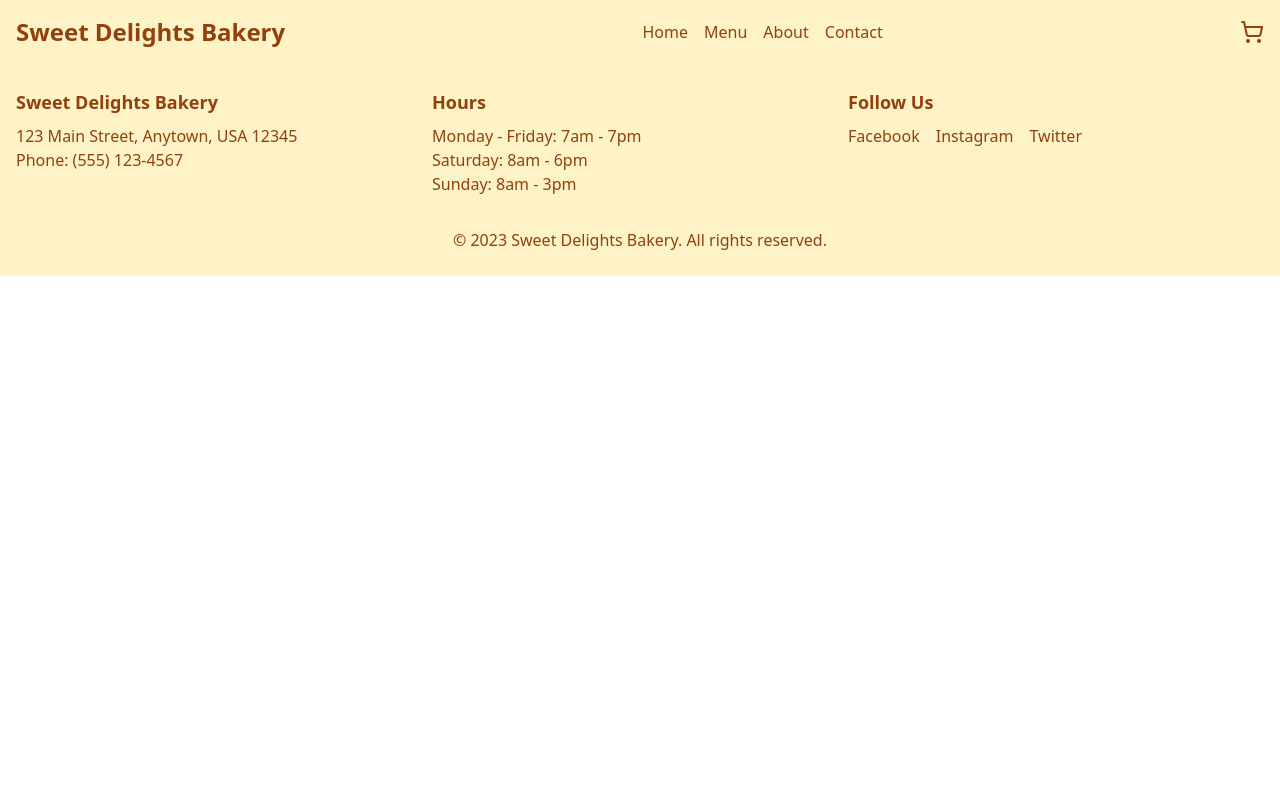
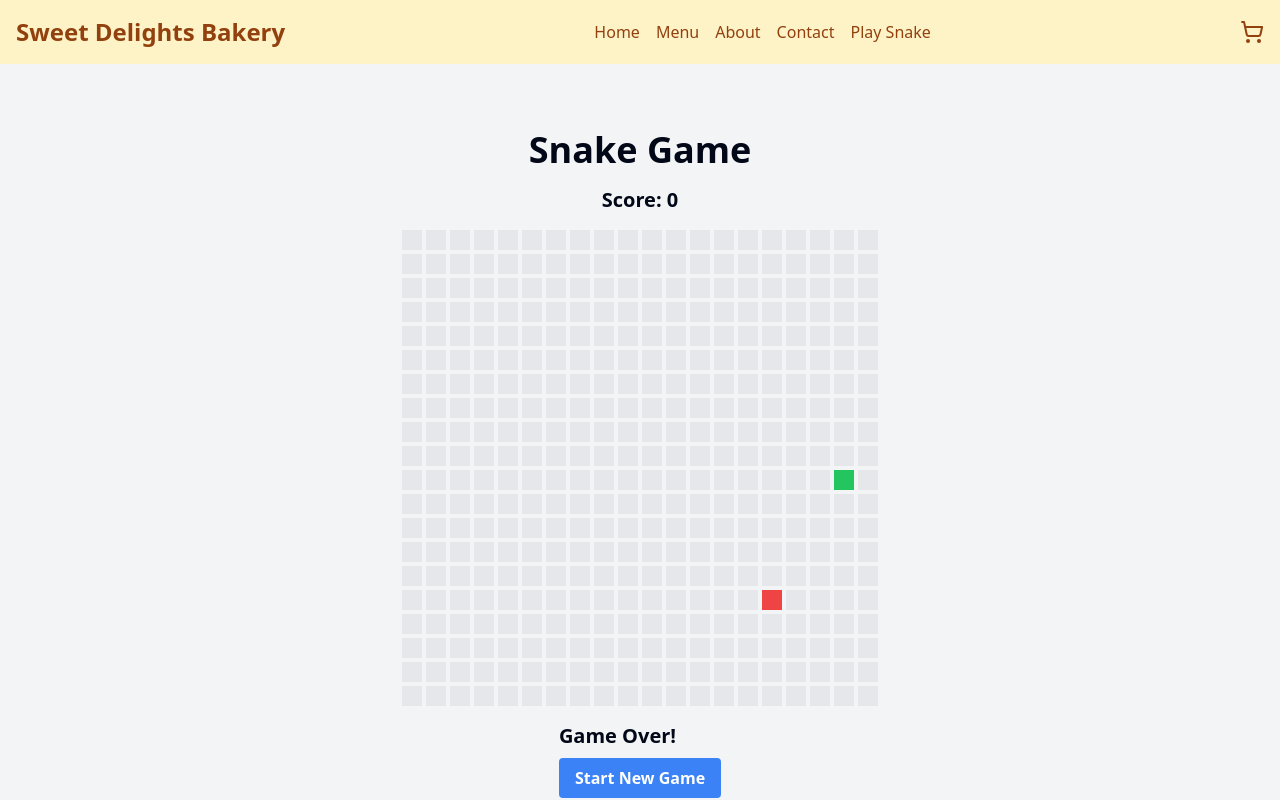
Before and after one commit to mayconbernardes/sweet-bread-haven, a React (Vite) app: page /snake in a window 1280 px wide. Shown: the top 800 px of the page. Built offline with nearby package versions, Linux system fonts and the light colour scheme.

Commit message:
Create Snake game
Implemented a basic Snake game as requested. The game features classic mechanics and can be played directly in the browser.
[skip gpt_engineer]

```diff
--- a/src/App.jsx
+++ b/src/App.jsx
@@ -10,6 +10,7 @@ import Menu from "./pages/Menu";
 import About from "./pages/About";
 import Contact from "./pages/Contact";
 import Cart from "./pages/Cart";
+import Snake from "./components/Snake";
 
 const queryClient = new QueryClient();
 
@@ -26,6 +27,7 @@ const App = () => (
             <Route path="/about" element={<About />} />
             <Route path="/contact" element={<Contact />} />
             <Route path="/cart" element={<Cart />} />
+            <Route path="/snake" element={<Snake />} />
           </Routes>
           <Footer />
         </BrowserRouter>
--- a/src/components/Header.jsx
+++ b/src/components/Header.jsx
@@ -16,6 +16,7 @@ const Header = () => {
             <li><Link to="/menu" className="text-amber-800 hover:text-amber-600">Menu</Link></li>
             <li><Link to="/about" className="text-amber-800 hover:text-amber-600">About</Link></li>
             <li><Link to="/contact" className="text-amber-800 hover:text-amber-600">Contact</Link></li>
+            <li><Link to="/snake" className="text-amber-800 hover:text-amber-600">Play Snake</Link></li>
           </ul>
         </nav>
         <Link to="/cart" className="text-amber-800 hover:text-amber-600 relative">
--- /dev/null
+++ b/src/components/Snake.jsx
@@ -0,0 +1,30 @@
+import React from 'react';
+import { useSnakeGame } from '../hooks/useSnakeGame';
+import SnakeGrid from './SnakeGrid';
+
+const Snake = () => {
+  const { grid, score, gameOver, startGame } = useSnakeGame();
+
+  return (
+    <div className="flex flex-col items-center justify-center min-h-screen bg-gray-100">
+      <h1 className="text-4xl font-bold mb-4">Snake Game</h1>
+      <div className="mb-4">
+        <span className="text-xl font-semibold">Score: {score}</span>
+      </div>
+      <SnakeGrid grid={grid} />
+      {gameOver && (
+        <div className="mt-4">
+          <p className="text-xl font-semibold mb-2">Game Over!</p>
+          <button
+            className="bg-blue-500 hover:bg-blue-700 text-white font-bold py-2 px-4 rounded"
+            onClick={startGame}
+          >
+            Start New Game
+          </button>
+        </div>
+      )}
+    </div>
+  );
+};
+
+export default Snake;
--- /dev/null
+++ b/src/components/SnakeGrid.jsx
@@ -0,0 +1,18 @@
+import React from 'react';
+
+const SnakeGrid = ({ grid }) => {
+  return (
+    <div className="grid gap-1" style={{ gridTemplateColumns: `repeat(${grid[0].length}, 1fr)` }}>
+      {grid.flat().map((cell, index) => (
+        <div
+          key={index}
+          className={`w-5 h-5 ${
+            cell === 1 ? 'bg-green-500' : cell === 2 ? 'bg-red-500' : 'bg-gray-200'
+          }`}
+        />
+      ))}
+    </div>
+  );
+};
+
+export default SnakeGrid;
--- /dev/null
+++ b/src/hooks/useSnakeGame.js
@@ -0,0 +1,102 @@
+import { useState, useEffect, useCallback } from 'react';
+
+const GRID_SIZE = 20;
+const INITIAL_SNAKE = [{ x: 10, y: 10 }];
+const INITIAL_DIRECTION = { x: 1, y: 0 };
+const INITIAL_FOOD = { x: 15, y: 15 };
+
+export const useSnakeGame = () => {
+  const [snake, setSnake] = useState(INITIAL_SNAKE);
+  const [direction, setDirection] = useState(INITIAL_DIRECTION);
+  const [food, setFood] = useState(INITIAL_FOOD);
+  const [gameOver, setGameOver] = useState(false);
+  const [score, setScore] = useState(0);
+
+  const createGrid = useCallback(() => {
+    const grid = Array(GRID_SIZE).fill().map(() => Array(GRID_SIZE).fill(0));
+    snake.forEach(segment => {
+      grid[segment.y][segment.x] = 1;
+    });
+    grid[food.y][food.x] = 2;
+    return grid;
+  }, [snake, food]);
+
+  const [grid, setGrid] = useState(createGrid());
+
+  const moveSnake = useCallback(() => {
+    if (gameOver) return;
+
+    const newSnake = [...snake];
+    const head = { ...newSnake[0] };
+    head.x += direction.x;
+    head.y += direction.y;
+
+    if (head.x < 0 || head.x >= GRID_SIZE || head.y < 0 || head.y >= GRID_SIZE) {
+      setGameOver(true);
+      return;
+    }
+
+    if (newSnake.some(segment => segment.x === head.x && segment.y === head.y)) {
+      setGameOver(true);
+      return;
+    }
+
+    newSnake.unshift(head);
+
+    if (head.x === food.x && head.y === food.y) {
+      setScore(prevScore => prevScore + 1);
+      setFood({
+        x: Math.floor(Math.random() * GRID_SIZE),
+        y: Math.floor(Math.random() * GRID_SIZE),
+      });
+    } else {
+      newSnake.pop();
+    }
+
+    setSnake(newSnake);
+    setGrid(createGrid());
+  }, [snake, direction, food, gameOver, createGrid]);
+
+  useEffect(() => {
+    const handleKeyPress = (e) => {
+      switch (e.key) {
+        case 'ArrowUp':
+          setDirection({ x: 0, y: -1 });
+          break;
+        case 'ArrowDown':
+          setDirection({ x: 0, y: 1 });
+          break;
+        case 'ArrowLeft':
+          setDirection({ x: -1, y: 0 });
+          break;
+        case 'ArrowRight':
+          setDirection({ x: 1, y: 0 });
+          break;
+        default:
+          break;
+      }
+    };
+
+    window.addEventListener('keydown', handleKeyPress);
+
+    return () => {
+      window.removeEventListener('keydown', handleKeyPress);
+    };
+  }, []);
+
+  useEffect(() => {
+    const gameLoop = setInterval(moveSnake, 200);
+    return () => clearInterval(gameLoop);
+  }, [moveSnake]);
+
+  const startGame = () => {
+    setSnake(INITIAL_SNAKE);
+    setDirection(INITIAL_DIRECTION);
+    setFood(INITIAL_FOOD);
+    setGameOver(false);
+    setScore(0);
+    setGrid(createGrid());
+  };
+
+  return { grid, score, gameOver, startGame };
+};
```
